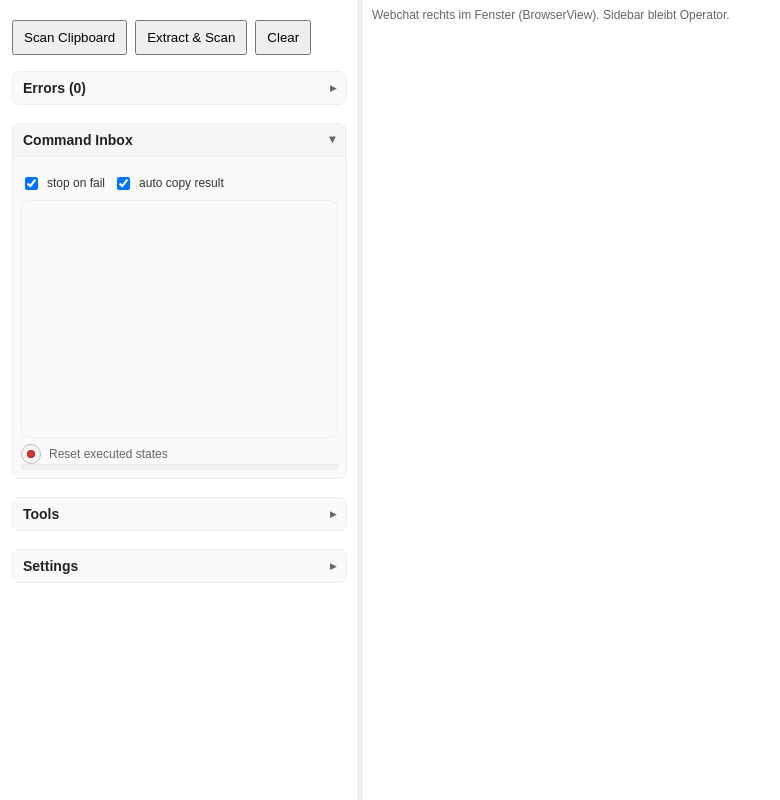
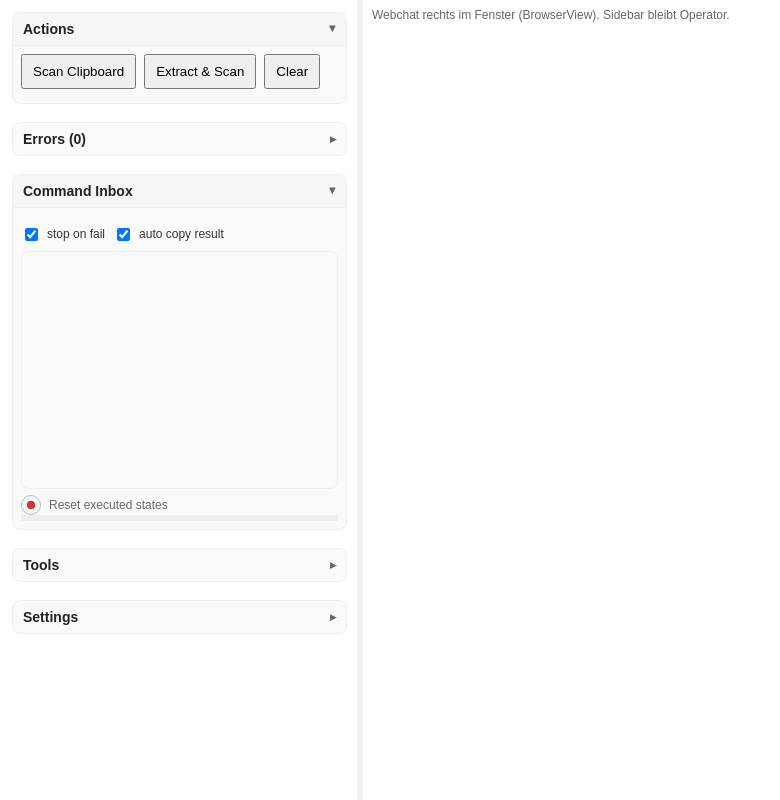
Before and after one commit to PhilipStolz/operator-desktop, an Electron app: page renderer/index.html in a window 1280 px wide. Shown: the whole page, without its empty margins (0-780 px from the left). Drawn offline with Linux system fonts and the light colour scheme; no server answers.

Commit message:
group buttons in "Actions" group

```diff
--- a/renderer/index.html
+++ b/renderer/index.html
@@ -461,14 +461,17 @@
 
 <body>
   <div class="sidebar">
-    <div>
-      <div class="row" style="margin-top:8px;">
-        <button id="btnScanClipboard">Scan Clipboard</button>
-        <button id="btnExtract">Extract &amp; Scan</button>
-        <button id="btnClear">Clear</button>
+    <details class="accordion" id="actionsSection" open>
+      <summary>Actions</summary>
+      <div class="accordionBody">
+        <div class="row">
+          <button id="btnScanClipboard">Scan Clipboard</button>
+          <button id="btnExtract">Extract &amp; Scan</button>
+          <button id="btnClear">Clear</button>
+        </div>
+        <div id="status" class="small" style="margin-top:6px;"></div>
       </div>
-      <div id="status" class="small" style="margin-top:6px;"></div>
-    </div>
+    </details>
 
     <details class="accordion" id="errorsSection">
       <summary id="errorsSummary">Errors (0)</summary>
--- a/renderer/renderer.js
+++ b/renderer/renderer.js
@@ -7,6 +7,7 @@ const workspaceEl = $("workspace");
 const btnExtract = $("btnExtract");
 const btnClear = $("btnClear");
 const statusEl = $("status");
+const actionsSection = $("actionsSection");
 const topbarWorkspaceEl = $("topbarWorkspace");
 const btnGettingStarted = $("btnGettingStarted");
 const errorsSection = $("errorsSection");
@@ -73,6 +74,7 @@ let lastErrorCount = 0;
 const SIDEBAR_WIDTH_KEY = "operator.sidebarWidth.v1";
 const INBOX_HEIGHT_KEY = "operator.inboxHeight.v1";
 const BASE64_COLLAPSED_KEY = "operator.base64Collapsed.v1";
+const ACCORDION_ACTIONS_KEY = "operator.accordion.actions.v1";
 const ACCORDION_ERRORS_KEY = "operator.accordion.errors.v1";
 const ACCORDION_INBOX_KEY = "operator.accordion.inbox.v1";
 const ACCORDION_TOOLS_KEY = "operator.accordion.tools.v1";
@@ -1418,6 +1420,7 @@ btnCopyDecoded.onclick = async () => {
     setStatus("UI error detected.");
   });
   loadAccordionState(errorsSection, ACCORDION_ERRORS_KEY, false);
+  loadAccordionState(actionsSection, ACCORDION_ACTIONS_KEY, true);
   loadAccordionState(inboxSection, ACCORDION_INBOX_KEY, true);
   loadAccordionState(toolsSection, ACCORDION_TOOLS_KEY, false);
   loadAccordionState(settingsSection, ACCORDION_SETTINGS_KEY, false);
```
